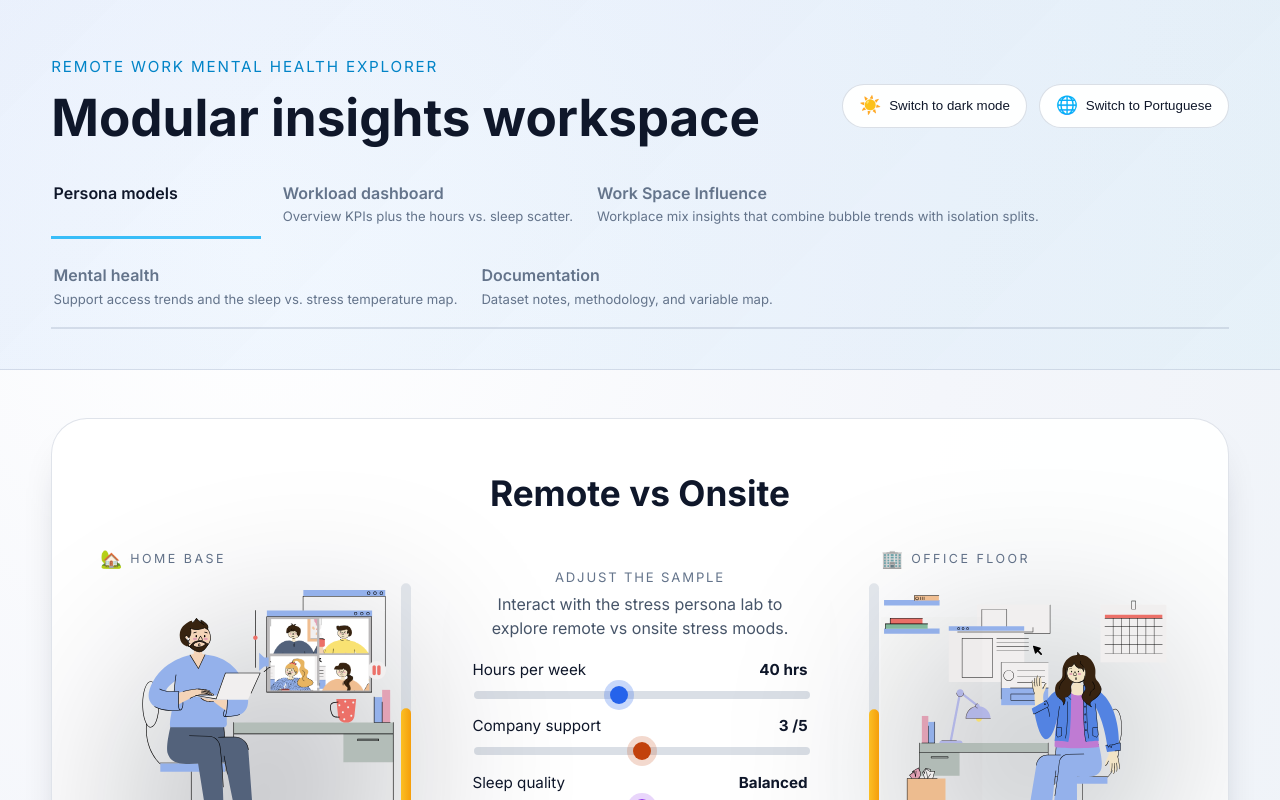
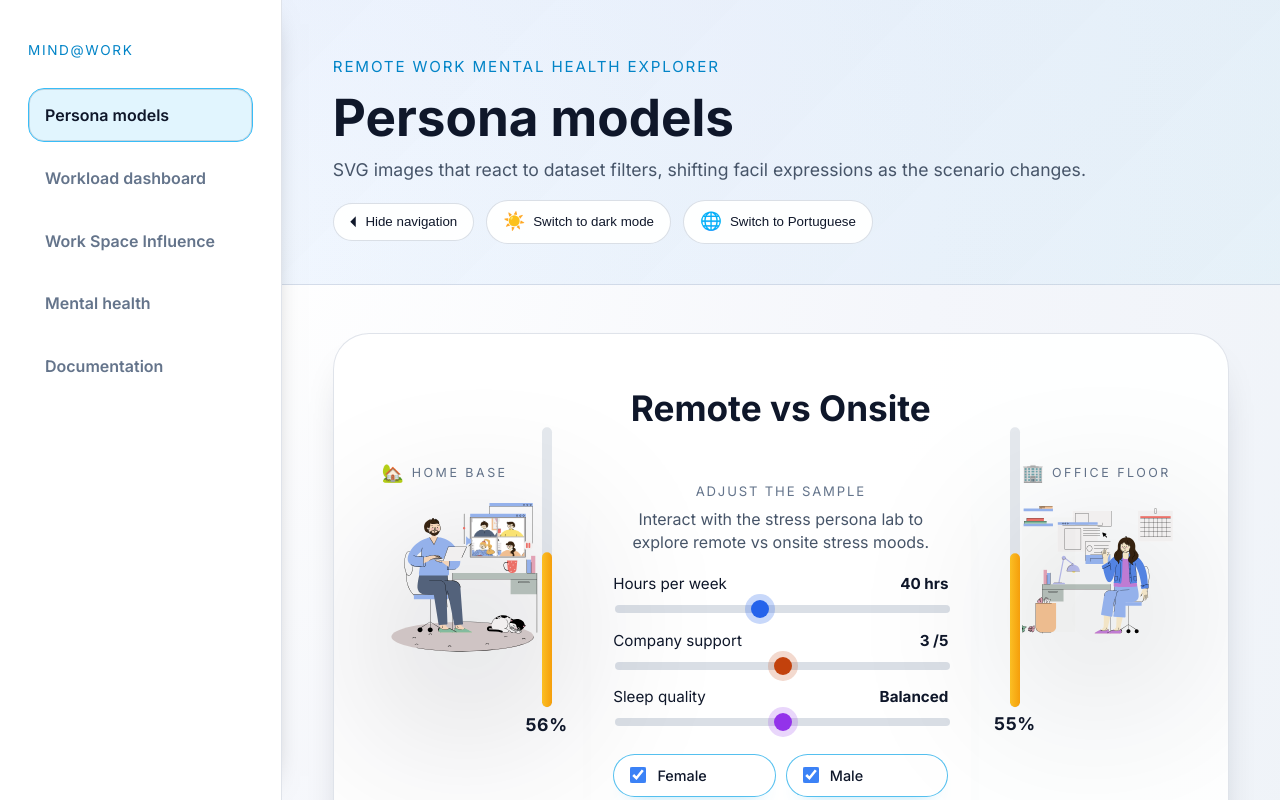
Before and after one commit to joaovarela14/VI, a React (Vite) app in the folder remote-mental-health-viz/: page / in a window 1280 px wide. Shown: the top 800 px of the page. Built offline with nearby package versions, Linux system fonts and the light colour scheme.

Commit message:
navbar update

```diff
--- a/remote-mental-health-viz/src/App.css
+++ b/remote-mental-health-viz/src/App.css
@@ -5,6 +5,103 @@
   display: flex;
   flex-direction: column;
   transition: background 0.6s ease, color 0.6s ease;
+}
+
+.app-shell {
+  display: flex;
+  flex: 1;
+  min-height: 100vh;
+}
+
+.sidebar {
+  width: clamp(240px, 22vw, 320px);
+  border-right: 1px solid var(--border-soft);
+  background: var(--surface-card);
+  padding: 2.5rem 1.75rem;
+  position: sticky;
+  top: 0;
+  align-self: flex-start;
+  height: 100vh;
+  overflow-y: auto;
+  box-shadow: 6px 0 30px -24px rgba(0, 0, 0, 0.5);
+}
+
+.sidebar__inner {
+  display: flex;
+  flex-direction: column;
+  gap: 1.75rem;
+}
+
+.sidebar__eyebrow {
+  font-size: 0.85rem;
+  letter-spacing: 0.12em;
+  text-transform: uppercase;
+  color: var(--badge-text);
+  margin: 0;
+}
+
+.sidebar__hint {
+  margin: 0;
+  color: var(--text-muted);
+  font-size: 0.9rem;
+  line-height: 1.4;
+}
+
+.sidebar-nav {
+  display: flex;
+  flex-direction: column;
+  gap: 0.6rem;
+}
+
+.sidebar-nav__tab {
+  width: 100%;
+  text-align: left;
+  border: 1px solid transparent;
+  background: transparent;
+  color: var(--text-subtle);
+  border-radius: 16px;
+  padding: 0.85rem 1rem;
+  display: flex;
+  flex-direction: column;
+  gap: 0.35rem;
+  cursor: pointer;
+  font: inherit;
+  transition: border-color 0.3s ease, background 0.3s ease, color 0.3s ease, box-shadow 0.3s ease;
+}
+
+.sidebar-nav__tab:hover,
+.sidebar-nav__tab:focus-visible {
+  color: var(--text-primary);
+  border-color: rgba(56, 189, 248, 0.35);
+  background: rgba(148, 163, 184, 0.1);
+  outline: none;
+  box-shadow: var(--focus-ring);
+}
+
+.sidebar-nav__tab--active {
+  border-color: #38bdf8;
+  background: rgba(56, 189, 248, 0.15);
+  color: var(--text-primary);
+  box-shadow: inset 0 0 0 1px rgba(15, 23, 42, 0.15);
+}
+
+.sidebar-nav__label {
+  font-weight: 600;
+  font-size: 1rem;
+}
+
+.sidebar-nav__description {
+  font-size: 0.85rem;
+  color: var(--text-muted);
+  line-height: 1.35;
+}
+
+.app-shell__content {
+  flex: 1;
+  display: flex;
+  flex-direction: column;
+  min-width: 0;
+  min-height: 100vh;
 }
 
 .hero {
@@ -249,6 +346,15 @@ body.theme-light .hero__tab--secondary.hero__tab--active {
 
 .theme-toggle__icon {
   font-size: 1.1rem;
+}
+
+.sidebar-toggle {
+  background: var(--surface-card);
+}
+
+.sidebar-toggle__icon {
+  font-size: 0.95rem;
+  line-height: 1;
 }
 
 main {
@@ -581,6 +687,36 @@ main {
 }
 
 @media (max-width: 1024px) {
+  .app-shell {
+    flex-direction: column;
+  }
+
+  .sidebar {
+    width: 100%;
+    position: static;
+    height: auto;
+    border-right: none;
+    border-bottom: 1px solid var(--border-soft);
+    box-shadow: 0 14px 32px -26px rgba(0, 0, 0, 0.35);
+    padding: 1.5rem 1.5rem 1.75rem;
+  }
+
+  .sidebar-nav {
+    flex-direction: row;
+    flex-wrap: nowrap;
+    overflow-x: auto;
+    gap: 0.75rem;
+    padding-bottom: 0.35rem;
+  }
+
+  .sidebar__inner {
+    gap: 1rem;
+  }
+
+  .sidebar-nav__tab {
+    min-width: 210px;
+  }
+
   .sections-grid {
     grid-template-columns: 1fr;
   }
--- a/remote-mental-health-viz/src/App.jsx
+++ b/remote-mental-health-viz/src/App.jsx
@@ -36,10 +36,18 @@ function App() {
   const [activeTab, setActiveTab] = useState('persona-model')
   const [theme, setTheme] = useState('light')
   const [language, setLanguage] = useState('en')
+  const [isSidebarOpen, setIsSidebarOpen] = useState(true)
 
   const copy = translations[language]
   const navigationTabs = useMemo(() => copy.navigation?.tabs ?? [], [copy.navigation])
   const activeTabConfig = useMemo(() => navigationTabs.find((tab) => tab.id === activeTab), [navigationTabs, activeTab])
+  const heroTitle = activeTabConfig?.label ?? copy.hero.title
+  const heroSubtitle = activeTabConfig?.description ?? ''
+  const hasNavigation = navigationTabs.length > 0
+  const sidebarToggleLabel = isSidebarOpen
+    ? copy.navigation?.toggle?.close ?? 'Hide navigation'
+    : copy.navigation?.toggle?.open ?? 'Show navigation'
+  const navigationId = 'primary-navigation'
 
   useEffect(() => {
     const classList = document.body.classList
@@ -140,13 +148,26 @@ function App() {
     setLanguage((current) => (current === 'en' ? 'pt' : 'en'))
   }
 
+  const toggleSidebar = () => {
+    if (!hasNavigation) {
+      return
+    }
+    setIsSidebarOpen((current) => !current)
+  }
+
+  const handleTabChange = (tabId) => {
+    setActiveTab(tabId)
+    if (typeof window !== 'undefined' && window.innerWidth <= 1024) {
+      setIsSidebarOpen(false)
+    }
+  }
+
   const renderContent = () => {
     switch (activeTab) {
       case 'workload-dashboard':
         return (
           <>
             <section className="section section--wide">
-              <h2>{activeTabConfig?.label ?? copy.overview.heading}</h2>
               <div className="chart-grid chart-grid--single">
                 <DatasetOverviewChart data={data} theme={theme} copy={copy.datasetOverviewChart} common={copy.common} />
               </div>
@@ -198,12 +219,8 @@ function App() {
       case 'workspace-influence': {
         const meetingCopy = copy.deepDive?.meeting
         const isolationCopy = copy.deepDive?.socialIsolation
-        const heading = activeTabConfig?.label ?? meetingCopy?.heading
-        const intro = activeTabConfig?.description ?? meetingCopy?.intro ?? isolationCopy?.intro
         return (
           <section className="section section--wide">
-            {heading && <h2>{heading}</h2>}
-            {intro && <p className="section__intro">{intro}</p>}
             <div className="chart-grid">
               <MultiDimensionScatter data={data} theme={theme} copy={copy.scatter} common={copy.common} showHeader={false} />
               <SocialIsolationBarChart data={data} theme={theme} copy={copy.socialIsolationBar} showHeader={false} />
@@ -212,13 +229,8 @@ function App() {
         )
       }
       case 'mental-health': {
-        const heading = activeTabConfig?.label ?? copy.workLifeBalanceLine?.title
-        const intro =
-          activeTabConfig?.description ?? copy.deepDive?.workLife?.intro ?? copy.deepDive?.sleepStress?.intro
         return (
           <section className="section section--wide">
-            {heading && <h2>{heading}</h2>}
-            {intro && <p className="section__intro">{intro}</p>}
             <div className="chart-grid">
               <WorkLifeBalanceLineChart data={data} theme={theme} copy={copy.workLifeBalanceLine} showHeader={false} />
               <SleepStressMatrix data={data} theme={theme} copy={copy.sleepStressMatrix} common={copy.common} showHeader={false} />
@@ -227,10 +239,8 @@ function App() {
         )
       }
       case 'persona-model': {
-        const intro = activeTabConfig?.description
         return (
           <section className="section section--wide">
-            {intro && <p className="section__intro">{intro}</p>}
             <StressPersonaHero data={data} copy={copy.stressLab} theme={theme} />
           </section>
         )
@@ -244,14 +254,54 @@ function App() {
 
   return (
     <div className="page">
+      <div className="app-shell">
+        {hasNavigation && isSidebarOpen && (
+          <aside className="sidebar" aria-label={copy.navigation?.label}>
+            <div className="sidebar__inner">
+              {copy.navigation?.label && <p className="sidebar__eyebrow">{copy.navigation.label}</p>}
+              {copy.navigation?.subLabel && <p className="sidebar__hint">{copy.navigation.subLabel}</p>}
+              <nav id={navigationId} className="sidebar-nav" role="tablist" aria-label={copy.navigation?.label}>
+                {navigationTabs.map((tab) => (
+                  <button
+                    key={tab.id}
+                    role="tab"
+                    type="button"
+                    onClick={() => handleTabChange(tab.id)}
+                    aria-selected={activeTab === tab.id}
+                    className={`sidebar-nav__tab ${activeTab === tab.id ? 'sidebar-nav__tab--active' : ''}`}
+                  >
+                    <span className="sidebar-nav__label">{tab.label}</span>
+                  </button>
+                ))}
+              </nav>
+            </div>
+          </aside>
+        )}
+
+        <div className="app-shell__content">
           <header className="hero">
             <div className="hero__content">
               <div className="hero__top-bar">
                 <div>
                   {copy.hero.eyebrow && <p className="hero__eyebrow">{copy.hero.eyebrow}</p>}
-              {copy.hero.title && <h1>{copy.hero.title}</h1>}
+                  {heroTitle && <h1>{heroTitle}</h1>}
+                  {heroSubtitle && <p className="hero__lead">{heroSubtitle}</p>}
                 </div>
                 <div className="hero__controls" role="group" aria-label={controlsLabel}>
+                  {hasNavigation && (
+                    <button
+                      type="button"
+                      className="theme-toggle sidebar-toggle"
+                      onClick={toggleSidebar}
+                      aria-pressed={isSidebarOpen}
+                      aria-controls={navigationId}
+                    >
+                      <span className="sidebar-toggle__icon" aria-hidden="true">
+                        {isSidebarOpen ? '⏴' : '⏵'}
+                      </span>
+                      <span className="theme-toggle__label">{sidebarToggleLabel}</span>
+                    </button>
+                  )}
                   <button
                     type="button"
                     className="theme-toggle"
@@ -278,34 +328,15 @@ function App() {
                   </button>
                 </div>
               </div>
-
-          {navigationTabs.length > 0 && (
-            <div className="hero__navigation">
-              <nav className="hero__tabs hero__tabs--primary" role="tablist" aria-label={copy.navigation?.label}>
-                {navigationTabs.map((tab) => (
-                  <button
-                    key={tab.id}
-                    role="tab"
-                    type="button"
-                    onClick={() => setActiveTab(tab.id)}
-                    aria-selected={activeTab === tab.id}
-                    className={`hero__tab hero__tab--primary ${activeTab === tab.id ? 'hero__tab--active' : ''}`}
-                  >
-                    <span className="hero__tab-label">{tab.label}</span>
-                    <span className="hero__tab-description">{tab.description}</span>
-                  </button>
-                ))}
-              </nav>
-            </div>
-          )}
             </div>
           </header>
-
           <main>{mainContent}</main>
 
           <footer className="page-footer">
             <p>{copy.footer}</p>
           </footer>
+        </div>
+      </div>
 
       {loading && (
         <div className="loading-overlay" role="status" aria-live="polite">
--- a/remote-mental-health-viz/src/i18n/en.js
+++ b/remote-mental-health-viz/src/i18n/en.js
@@ -169,13 +169,16 @@ const en = {
     ],
   },
   navigation: {
-    label: 'Primary content tabs',
-    subLabel: 'Sections inside the selected tab',
+    label: 'MIND@WORK',
+    toggle: {
+      open: 'Show navigation',
+      close: 'Hide navigation',
+    },
     tabs: [
       {
         id: 'persona-model',
         label: 'Persona models',
-        description: '',
+        description: 'SVG images that react to dataset filters, shifting facil expressions as the scenario changes.',
       },
       {
         id: 'workload-dashboard',
@@ -203,7 +206,6 @@ const en = {
     heading: 'Dataset documentation',
     intro:
       'The Impact of Remote Work on Mental Health dataset consolidates anonymised survey responses describing workload, lifestyle, and wellbeing signals across remote, hybrid, and onsite professionals.',
-    variablesHeading: 'Dataset variables',
     stats: [
       {
         id: 'records',
@@ -561,9 +563,33 @@ const en = {
   footer:
     'Project for the Information Visualization course, developed by João Varela and Carolina Prata.',
   dataLab: {
-    heading: 'Dataset variables',
+    heading: 'Dataset Documentation',
     intro:
       'Explore every quantitative and qualitative variable available in the dataset. Hover each variable name to preview the values it can take.',
+    datasetOverview: {
+      title: 'Survey snapshot',
+      paragraphs: [
+        "As remote work becomes the new norm, it's essential to understand its impact on employees' mental well-being. This dataset dives into how working remotely affects stress levels, work-life balance, and mental health conditions across various industries and regions.",
+        'With 5,000 records collected from employees worldwide, this dataset provides valuable insights into key areas like work location (remote, hybrid, onsite), stress levels, access to mental health resources, and job satisfaction. It’s designed to help researchers, HR professionals, and businesses assess the growing influence of remote work on productivity and well-being.',
+      ],
+      topics: [
+        {
+          title: 'Scope at a glance',
+          description:
+            'Responses span remote, hybrid, and onsite professionals across multiple industries and continents, keeping the focus on how context shapes wellbeing indicators.',
+        },
+        {
+          title: 'How data was compiled',
+          description:
+            'The CSV aggregates an anonymous global survey where employees reported stress, workload, access to support, and satisfaction levels via structured questions.',
+        },
+        {
+          title: 'Quality checks',
+          description:
+            'Entries missing key fields were discarded and repeated employee identifiers removed, leaving a consistent table ready for filtering and visual analysis.',
+        },
+      ],
+    },
     quantitativeHeading: 'Quantitative metrics',
     qualitativeHeading: 'Qualitative signals',
     quantitative: [
--- a/remote-mental-health-viz/src/i18n/pt.js
+++ b/remote-mental-health-viz/src/i18n/pt.js
@@ -169,8 +169,11 @@ const pt = {
     ],
   },
   navigation: {
-    label: "Separadores principais",
-    subLabel: "Subseções do separador ativo",
+    label: "MIND@WORK",
+    toggle: {
+      open: "Mostrar navegação",
+      close: "Esconder navegação",
+    },
     tabs: [
       {
         id: "persona-model",
```
Lines whose indentation alone changed are shown as unchanged.
